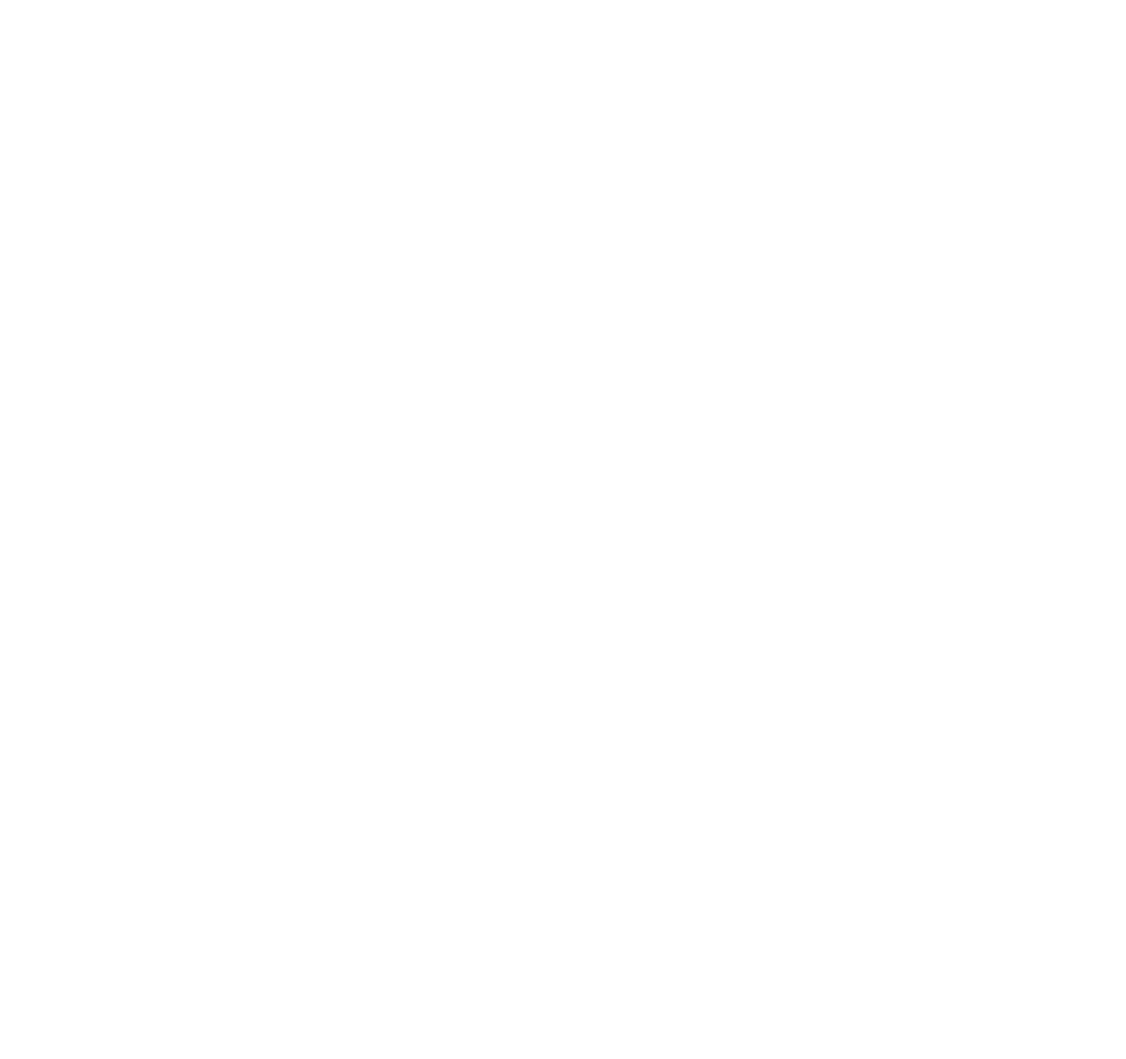
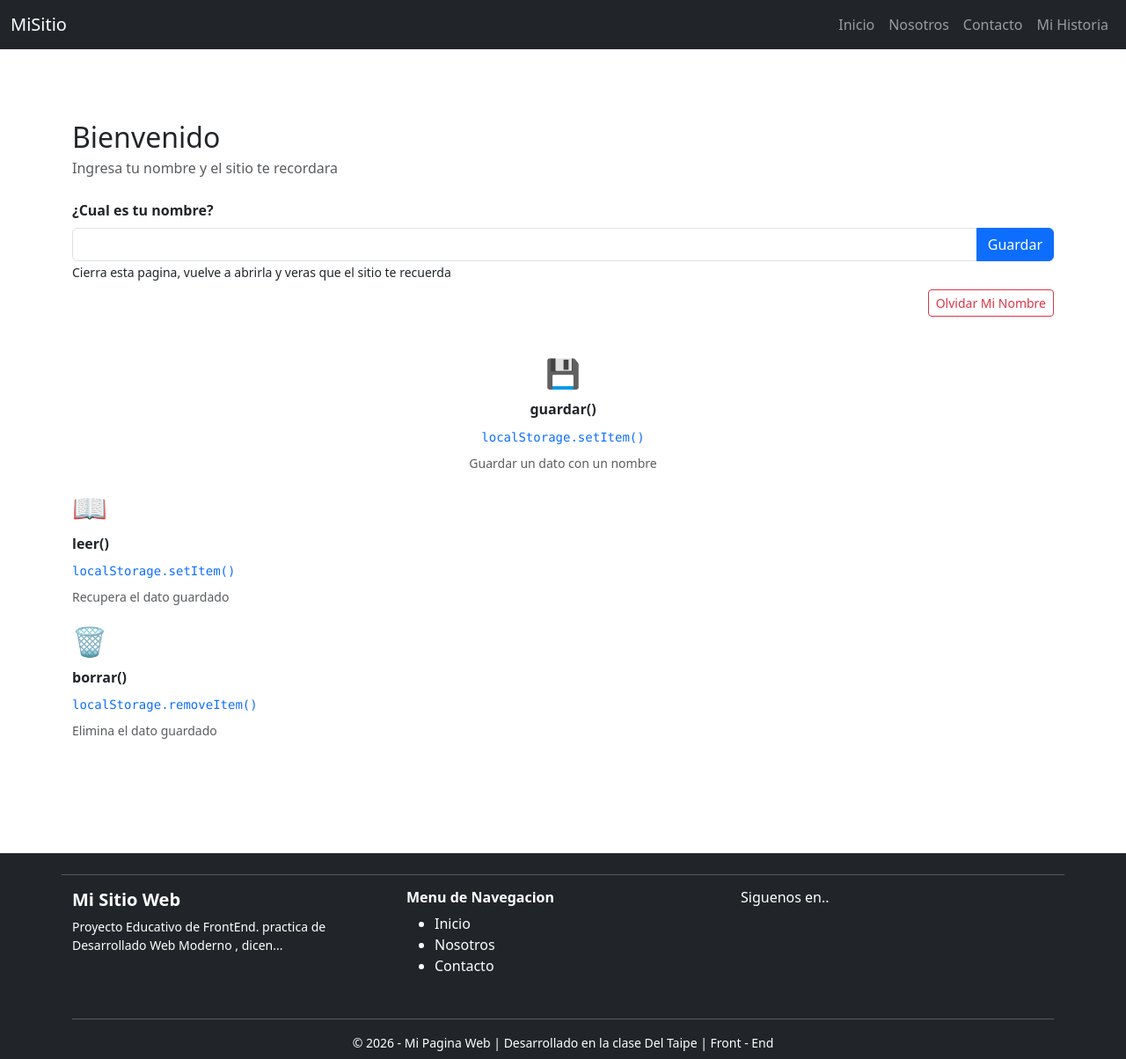
Before and after one commit to Vichoflop/Programas-con-javascript, a website: page proyecto_2/pages/inicio.html in a window 1280 px wide. Shown: the whole page at 88% size. Before the commit the page ends 800 px from the top, so only its background shows below. Drawn offline with nearby package versions, Linux system fonts and the light colour scheme.

Commit message:
Avances 06-05-2026

```diff
--- a/proyecto_2/components/footer.html
+++ b/proyecto_2/components/footer.html
@@ -1,3 +1,35 @@
-<footer class="bg-dark text-white text-center p-3">
-    <p>© 2026 - Mi pagina web en frontEnd Mas Avanzada</p>
+<footer class="bg-dark text-white pt-4 pb-2 mt-5">
+    <div class="container">
+        <div class="row text-start">
+            <hr class="border-light">
+
+            <div class="col-md-4 mb-3">
+                <h5 class="fw-bold">Mi Sitio Web</h5>
+                <p class="small">
+                    Proyecto Educativo de FrontEnd. practica de Desarrollado Web Moderno , dicen...
+                </p>
+            </div>
+
+            <div class="col-md-4 mb-3">
+                <h6 class="fw-bold">Menu de Navegacion</h6>
+                <ul>
+                    <li><a href="../index.html" class="text-white text-decoration-none">Inicio</a></li>
+                    <li><a href="../pages/nosotros.html" class="text-white text-decoration-none">Nosotros</a></li>
+                    <li><a href="../pages/contacto.html" class="text-white text-decoration-none">Contacto</a></li>
+                </ul>
+            </div>
+            <div class="col-md-4 mb-3">
+                <h6>Siguenos en..</h6>
+                <a href="#" class="text-white me-3"><i class="bi bi-facebook"></i></a>
+                <a href="#" class="text-white me-3"><i class="bi bi-instagram"></i></a>
+                <a href="#" class="text-white"><i class="bi bi-github"></i></a>
+            </div>
+        </div>
+
+        <hr class="border-light">
+
+        <div class="text-center small">
+            © 2026 - Mi Pagina Web | Desarrollado en la clase Del Taipe | Front - End
+        </div>
+    </div>
 </footer>
--- a/proyecto_2/components/nav.html
+++ b/proyecto_2/components/nav.html
@@ -1,19 +1,26 @@
 <nav class="navbar navbar-expand-lg navbar-dark bg-dark">
-    <div class="container">
-        <a class="navbar-brand" href="/proyecto_2/index.html">Proyecto 2</a>
+  <div class="container-fluid">
+    <a class="navbar-brand" href="../index.html">MiSitio</a>
 
+    <button class="navbar-toggler" type="button" data-bs-toggle="collapse" data-bs-target="#menuNav">
+      ☰
+    </button>
 
-        <button class="navbar-toggler" data-bs-toggle="collapse" data-bs-target="#menuNav">
-            ☰
-        </button>
-
-        <div class="collapse navbar-collapse" id="menuNav">
-            <ul>
-                <li class="nav-item"><a class="nav-link" href="/proyecto_2/pages/inicio.html">Inicio</a></li>
-                <li class="nav-item"><a class="nav-link" href="/proyecto_2/pages/nosotros.html">Nosotros</a></li>
-                <li class="nav-item"><a class="nav-link" href="/proyecto_2/pages/contacto.html">Contacto</a></li>
-                <li class="nav-item"><a class="nav-link" href="/proyecto_2/pages/mihistoria.html">Mi Historia</a></li>
-            </ul>
-        </div>
+    <div class="collapse navbar-collapse" id="menuNav">
+      <ul class="navbar-nav ms-auto">
+        <li class="nav-item">
+          <a class="nav-link" href="../pages/inicio.html">Inicio</a>
+        </li>
+        <li class="nav-item">
+          <a class="nav-link" href="../pages/nosotros.html">Nosotros</a>
+        </li>
+        <li class="nav-item">
+          <a class="nav-link" href="../pages/contacto.html">Contacto</a>
+        </li>
+        <li class="nav-item">
+          <a class="nav-link" href="../pages/mihistoria.html">Mi Historia</a>
+        </li>
+      </ul>
     </div>
+  </div>
 </nav>
--- a/proyecto_2/index.html
+++ b/proyecto_2/index.html
@@ -0,0 +1,25 @@
+<!DOCTYPE html>
+<html lang="en">
+<head>
+    <meta charset="UTF-8">
+    <meta name="viewport" content="width=device-width, initial-scale=1.0">
+    <title>Landing Page</title>
+    <link href="https://cdn.jsdelivr.net/npm/bootstrap@5.3.5/dist/css/bootstrap.min.css" rel="stylesheet" integrity="sha384-SgOJa3DmI69IUzQ2PVdRZhwQ+dy64/BUtbMJw1MZ8t5HZApcHrRKUc4W0kG879m7" crossorigin="anonymous">
+    <script src="js/app.js"></script>
+</head>
+<body>
+
+    <div id="nav-container"></div>
+
+    <hr class="border-light">
+
+    <div class="container">
+        <h1>
+            Este es el index.html
+        </h1>
+    </div>
+
+    <hr class="border-light">
+    <div id="footer-container"></div>
+</body>
+</html>
--- a/proyecto_2/js/app.js
+++ b/proyecto_2/js/app.js
@@ -0,0 +1,28 @@
+function cargarNav(){
+    let rutaAbsoluta = window.location.pathname.includes("/pages/")
+    ? "../components/nav.html"
+    : "components/nav.html";
+
+    fetch(rutaAbsoluta)
+    .then(res => res.text())
+    .then(data => {
+        document.getElementById("nav-container").innerHTML = data
+    })
+}
+
+function cargarFooter(){
+    let rutaAbsoluta = window.location.pathname.includes("/pages/")
+    ? "../components/footer.html"
+    : "components/footer.html";
+
+    fetch(rutaAbsoluta)
+    .then(res => res.text())
+    .then(data => {
+        document.getElementById("footer-container").innerHTML = data
+    })
+}
+
+document.addEventListener("DOMContentLoaded", () => {
+    cargarNav();
+    cargarFooter();
+})
--- /dev/null
+++ b/proyecto_2/package.json
@@ -0,0 +1,5 @@
+{
+  "dependencies": {
+    "bootstrap-icons": "^1.13.1"
+  }
+}
--- a/proyecto_2/pages/inicio.html
+++ b/proyecto_2/pages/inicio.html
@@ -0,0 +1,72 @@
+<!DOCTYPE html>
+<html lang="en">
+    <head>
+        <meta charset="UTF-8">
+        <meta name="viewport" content="width=device-width, initial-scale=1.0">
+        <title>Landing Page</title>
+        <link href="https://cdn.jsdelivr.net/npm/bootstrap@5.3.5/dist/css/bootstrap.min.css" rel="stylesheet" integrity="sha384-SgOJa3DmI69IUzQ2PVdRZhwQ+dy64/BUtbMJw1MZ8t5HZApcHrRKUc4W0kG879m7" crossorigin="anonymous">
+        <script src="../js/app.js"></script>
+    </head>
+    <body>
+
+    <div id="nav-container"></div>
+    <hr class="border-light">
+
+    <div class="container py-5">
+        <h2 class="fw-blod mb-1 animar">Bienvenido</h2>
+        <p class="text-muted mb-4 animar">Ingresa tu nombre y el sitio te recordara</p>
+        <div id="div-saludo" class="alert alert-primary animar" style="display: none;">
+            <p class="md-1 fw-semibold" id="texto-saludo"></p>
+            <small>Tu nombre esta guardado en localStorage</small>
+        </div>
+
+        <div class="tarjeta animar" id="div-formulario">
+            <label for="input-nombre" class="form-label fw-semibold">¿Cual es tu nombre?</label>
+            <div class="input-group">
+                <input type="text" class="form-control" id="input-nombre">
+                <button class="btn btn-primary" onclick="guardarNombre()">Guardar</button>
+            </div>
+            <small>
+                Cierra esta pagina, vuelve a abrirla y veras que el sitio te recuerda
+            </small>
+        </div>
+
+        <div class="text-end mt-2" id="div-olvidar">
+            <button class="btn btn-sm btn-outline-danger" onclick="olvidarNombre()">
+                Olvidar Mi Nombre
+            </button>
+        </div>
+
+        <div class="row g-3 mt-4">
+            <div class="col-md4 animar">
+                <div class="tarjeta text-center h-100">
+                    <div style="font-size: 2rem;">💾</div>
+                    <h6 class="fw-bold mt-2"> guardar()</h6>
+                    <code class="small text-primary">localStorage.setItem()</code>
+                    <p class="small text-muted mt-2">Guardar un dato con un nombre</p>
+                </div>
+            </div>
+        </div>
+        <div class="col-md-4 animar">
+            <div class="tarjeta tex-center h-100">
+                <div style="font-size: 2rem;">📖</div>
+                <h6 class="fw-bold mt-2">leer()</h6>
+                <code class="small text-primary">localStorage.setItem()</code>
+                <p class="small text-muted mt-2">Recupera el dato guardado</p>
+            </div>
+        </div>
+        <div class="col-md-4 animar">
+            <div class="tarjeta tex-center h-100">
+                <div style="font-size: 2rem;">🗑️</div>
+                <h6 class="fw-bold mt-2">borrar()</h6>
+                <code class="small text-primary">localStorage.removeItem()</code>
+                <p class="small text-muted mt-2">Elimina el dato guardado</p>
+            </div>
+        </div>
+
+    </div>
+
+    <hr class="border-light">
+    <div id="footer-container"></div>
+    </body>
+</html>
```
Also changed, not shown: proyecto_2/pages/contacto.html (+25 -0 lines), proyecto_2/pages/mihistoria.html (+25 -0 lines), proyecto_2/pages/nosotros.html (+25 -0 lines), 1 other file.
